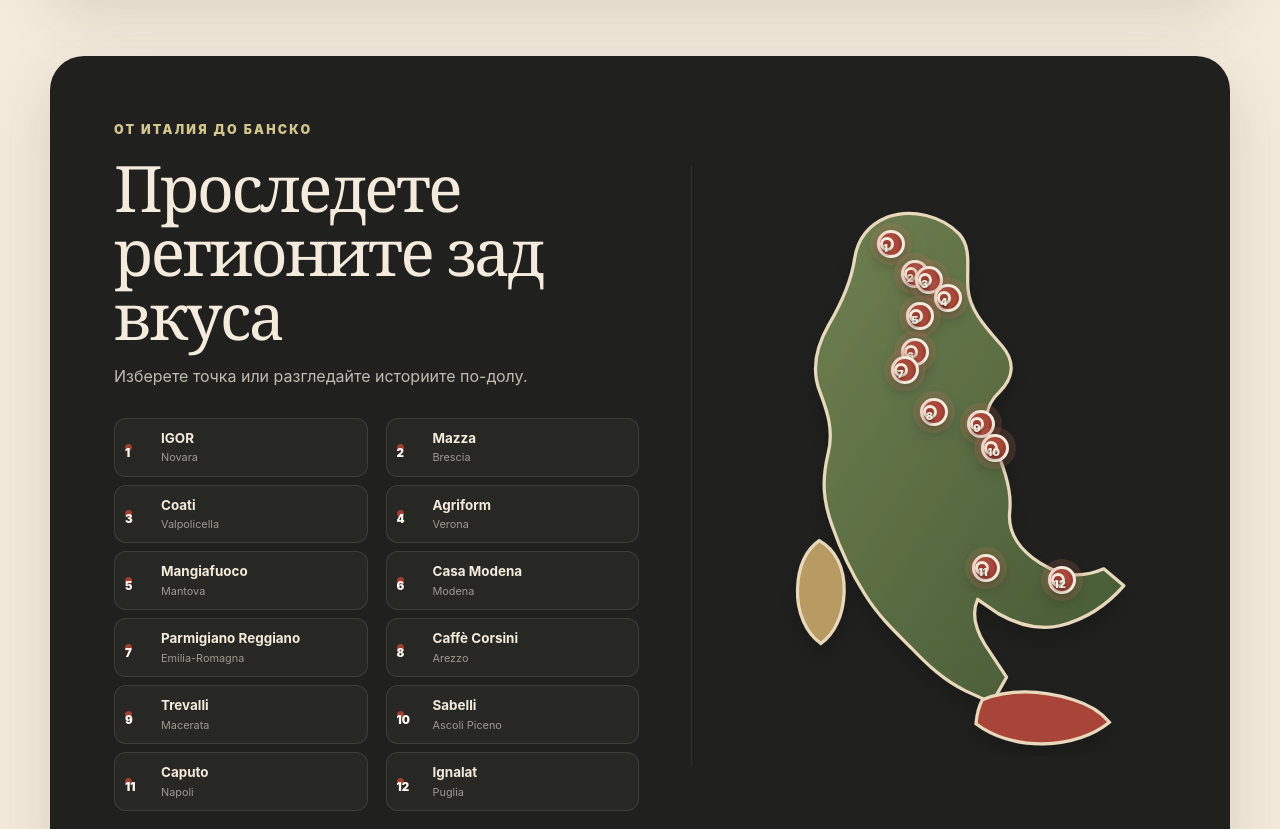
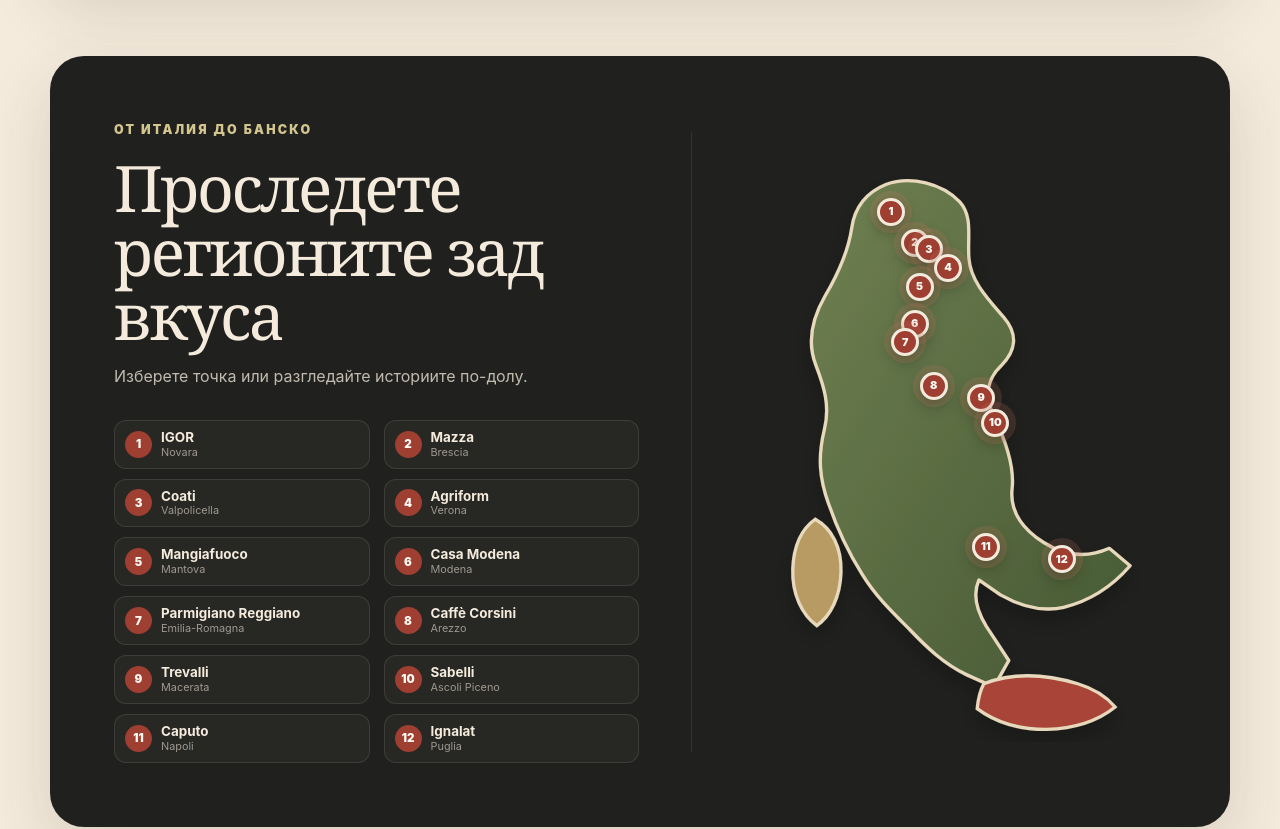
Before and after one commit to LN2025-create/Focaccia-Bansko1, a Next.js app: page /taste in a window 1280 px wide. Shown: the part 1360-2189 px from the top of the page. Built offline with nearby package versions, Linux system fonts and the light colour scheme.

Commit message:
Focaccia.bgV2.0

```diff
--- a/next.config.js
+++ b/next.config.js
@@ -1,8 +1,15 @@
+const path = require('path');
+
 /** @type {import('next').NextConfig} */
 const nextConfig = {
   reactStrictMode: true,
+  outputFileTracingRoot: path.join(__dirname),
+  turbopack: {
+    root: path.join(__dirname),
+  },
   images: {
-    unoptimized: true
-  }
-}
+    unoptimized: true,
+  },
+};
+
 module.exports = nextConfig;
--- a/styles/Taste.module.css
+++ b/styles/Taste.module.css
@@ -18,23 +18,12 @@
 .mapLegend a { display: grid; grid-template-columns: 27px minmax(0,1fr); column-gap: 9px; align-items: center; padding: 9px 10px; border: 1px solid rgba(244,235,221,.11); border-radius: 12px; color: rgba(244,235,221,.9); background: rgba(244,235,221,.035); transition: background .2s ease, border-color .2s ease; }
 .mapLegend a:hover { background: rgba(244,235,221,.08); border-color: rgba(244,235,221,.24); }
 .mapLegend span { grid-row: 1 / span 2; width: 27px; height: 27px; display: grid; place-items: center; border-radius: 50%; color: #fffaf2; background: var(--terracotta); font-size: .72rem; font-weight: 900; }
-.mapLegend b { min-width: 0; overflow: hidden; text-overflow: ellipsis; color: var(--cream); font-size: .84rem; white-space: nowrap; }
-.mapLegend small { color: rgba(244,235,221,.58); font-size: .68rem; }
+.mapLegend b { min-width: 0; color: var(--cream); font-size: .84rem; line-height: 1.18; overflow-wrap: anywhere; }
+.mapLegend small { color: rgba(244,235,221,.58); font-size: .68rem; line-height: 1.2; }
 .mapVisual { position: relative; min-height: 620px; border-left: 1px solid rgba(244,235,221,.08); }
 .mapVisual > img { object-fit: contain; padding: 10px 0 10px 20px; }
 .mapPoint { position: absolute; z-index: 2; width: 28px; height: 28px; display: grid; place-items: center; transform: translate(-50%, -50%); border: 3px solid var(--cream); border-radius: 50%; color: #fffaf2; background: var(--terracotta); box-shadow: 0 0 0 7px rgba(212,121,101,.18), 0 5px 16px rgba(0,0,0,.36); font-size: .68rem; font-weight: 900; transition: transform .2s ease, box-shadow .2s ease; }
 .mapPoint:hover { transform: translate(-50%, -50%) scale(1.16); box-shadow: 0 0 0 9px rgba(212,121,101,.2), 0 7px 20px rgba(0,0,0,.42); }
-.storiesHeading h2, .ending h2 { margin: 0; font-family: Georgia, serif; font-size: clamp(2.4rem, 5vw, 4.7rem); line-height: 1; font-weight: 500; letter-spacing: -.04em; }
-.mapCopy > p:not(:global(.sectionEyebrow)) { max-width: 560px; color: rgba(244,235,221,.76); }
-.mapCopy :global(.sectionEyebrow) { color: #d2c58e; }
-.mapLegend { display: grid; grid-template-columns: 1fr 1fr; gap: 8px 18px; margin-top: 28px; }
-.mapLegend a { color: rgba(244,235,221,.82); font-size: .86rem; }
-.mapLegend span { display: inline-block; width: 7px; height: 7px; margin-right: 7px; border-radius: 50%; background: var(--terracotta); }
-.mapVisual { position: relative; min-height: 600px; }
-.mapVisual > img { object-fit: contain; }
-.mapPoint { position: absolute; z-index: 2; display: flex; align-items: center; gap: 5px; transform: translate(-50%, -50%); color: var(--cream); font-size: .68rem; text-shadow: 0 2px 5px rgba(0,0,0,.8); }
-.mapPoint > span { width: 14px; height: 14px; border: 3px solid var(--cream); border-radius: 50%; background: var(--terracotta); box-shadow: 0 0 0 5px rgba(212,121,101,.18); transition: transform .2s ease; }
-.mapPoint:hover > span { transform: scale(1.35); }
 .storiesHeading { max-width: 820px; margin: 100px 0 0; }
 .storiesHeading > p:not(:global(.sectionEyebrow)) { color: var(--muted); font-size: 1.08rem; }
 .category { margin-top: 64px; }
```
